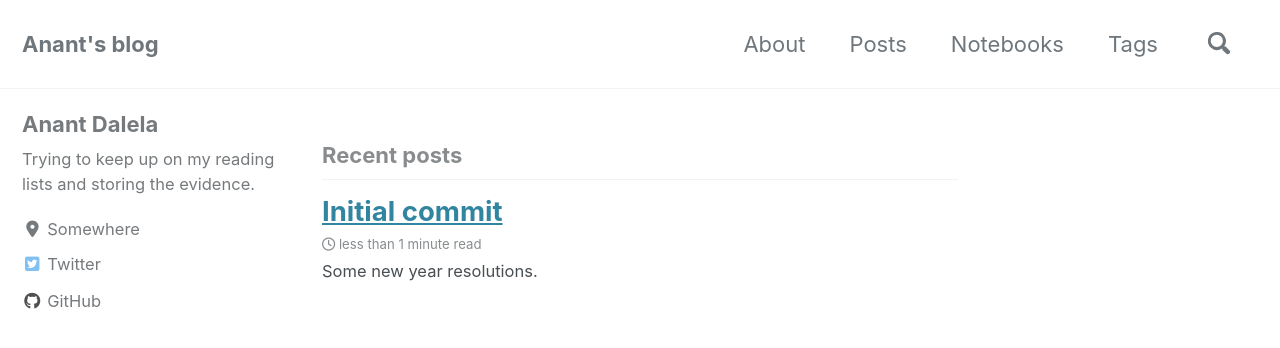
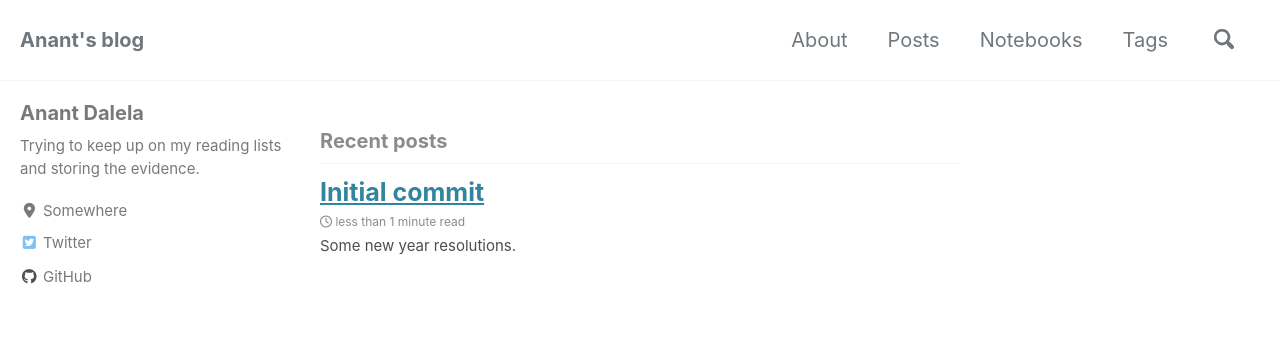
Before and after one commit to anantd/mm-blog, a Jekyll site: the page built from index.html, in a window 1280 px wide and 900 px high. Shown: the top 348 px of the window. Built offline with Jekyll 4.4.1, drawn with Linux system fonts in a browser that asks for light colours; cached includes are drawn as plain includes; nearby versions of some CDN libraries; the list of posts is cut into pages by our own code.

Commit message:
updated font sizing

```diff
--- a/assets/css/main.scss
+++ b/assets/css/main.scss
@@ -8,7 +8,7 @@
 @import "minimal-mistakes"; // main partials
 
 html {
-    font-size: 14px; // change to whatever
+    font-size: 16px; // change to whatever
 
     @include breakpoint($medium) {
       font-size: 18px; // change to whatever
@@ -19,6 +19,6 @@ html {
     }
 
     @include breakpoint($x-large) {
-      font-size: 22px; // change to whatever
+      font-size: 20px; // change to whatever
     }
   }
```
